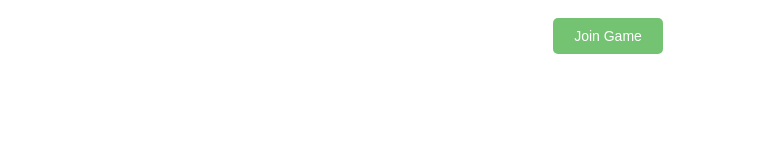
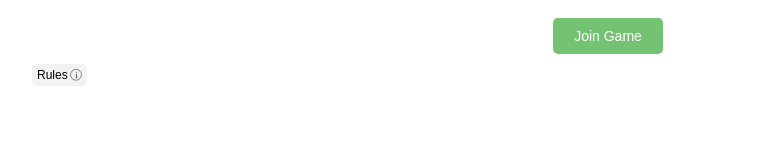
Before and after one commit to Cheneth/coup-online, a React (Create React App) app in the folder coup-client/: page / in a window 1280 px wide. Shown: the part 410-564 px from the top of the page, without its empty margins (32-805 px from the left). Built offline with nearby package versions, Linux system fonts and the light colour scheme; a web font is replaced by a local one.

Commit message:
added rules to homepage

```diff
--- a/coup-client/src/components/Home.js
+++ b/coup-client/src/components/Home.js
@@ -1,6 +1,7 @@
 import React, { Component } from 'react'
 import { Link } from "react-router-dom";
 import chicken from "../assets/Chicken.svg"
+import RulesModal from './RulesModal';
 
 export default class Home extends Component {
     render() {
@@ -16,6 +17,14 @@ export default class Home extends Component {
                 <div className="input-group-btn">
                     <Link className="home" to="/join" >Join Game</Link>
                 </div>
+                <div>
+                    <div className="homeModalContainer">
+                    <RulesModal home={true}/>
+                    </div>
+                </div>
+
+
+
             </div>
             <p className="footer">Made by <a className="website-link" href="https://cheneth.github.io/" target="_blank" rel="noopener noreferrer">Ethan Chen</a></p>
             </>
--- a/coup-client/src/components/game/CoupStyles.css
+++ b/coup-client/src/components/game/CoupStyles.css
@@ -28,6 +28,22 @@
   align-items: center;
 }
 
+.HomeRules {
+  cursor: pointer;
+  text-align: center;
+  /* border: 2px solid #707070; */
+  border-radius: 5px;
+  line-height: 40%;
+  width: fit-content;
+  padding-left: 5px;
+  padding-right: 5px;
+  background-color: #F2F2F2;
+  display: flex;
+  align-items: center;
+  align-self: center;
+  justify-content: center;
+}
+
 .CheatSheet {
   top: 110px;
 }
@@ -50,7 +66,7 @@
     height: auto;
 }
 
-.Rules p, .CheatSheet p{
+.Rules p, .HomeRules p, .CheatSheet p{
   font-size: 12px;
   margin: 8px;
   /* margin: 0; */
@@ -307,7 +323,7 @@
 @media only screen and (min-width: 1024px) {
     .ReactModal__Content {
       width: 60%;
-      margin-left: 20%;
+      margin: auto;
       padding-left: 0px;
       padding-right: 0px;
     }
```
